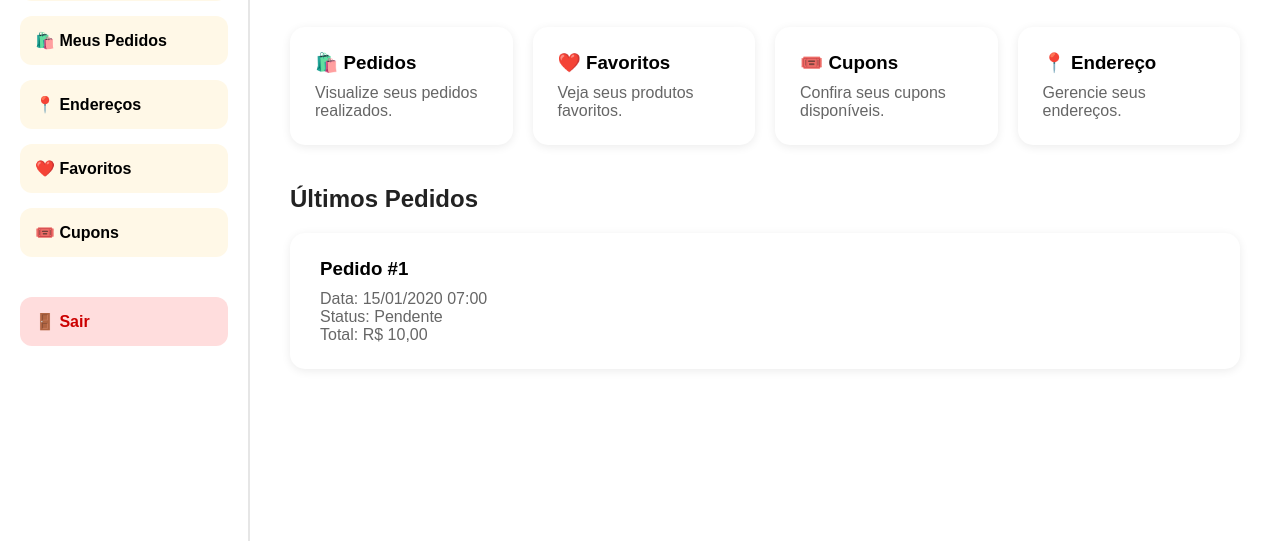
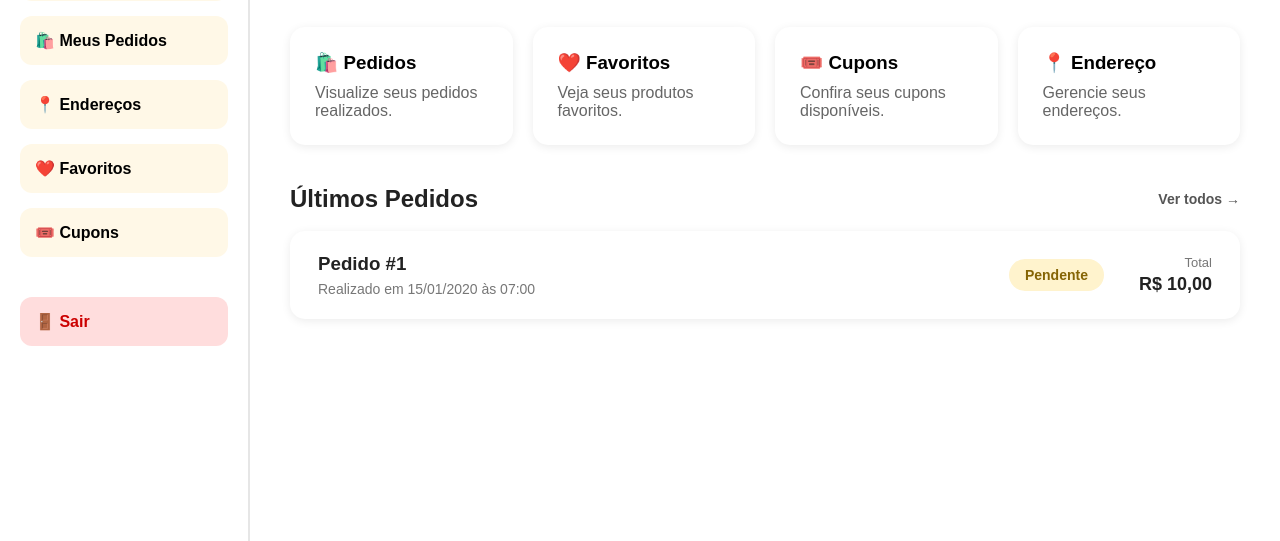
Before and after one commit to FabricioAvelar/pedeaio, a Django app: template apps/usuarios/templates/privado/meus_dados.html in a window 1280 px wide. Shown: the part 279-820 px from the top of the page. Run offline with Django 5.2, Linux system fonts and the light colour scheme; the template is opened without the code that fills it: values that come from a table or form of the project are taken from there, others are empty; tables that the repository leaves empty hold one stand-in row (values such as "Sample post").

Commit message:
Estiliza os pedidos em meus_dados.html

```diff
--- a/apps/usuarios/templates/privado/meus_dados.html
+++ b/apps/usuarios/templates/privado/meus_dados.html
@@ -92,38 +92,77 @@ Meu Perfil
         </section>
 
 
-        <section class="pedidos">
+        <section class="ultimos-pedidos">
+
+    <div class="ultimos-pedidos-cabecalho">
+
         <h2>Últimos Pedidos</h2>
 
+        <a href="{% url 'meus_pedidos' %}">
+            Ver todos →
+        </a>
+
+    </div>
+
     {% if pedidos %}
+
         {% for pedido in pedidos %}
-                    <div class="pedido-card">
+
+            <a
+                href="{% url 'pedido_detalhes' pedido.id %}"
+                class="ultimo-pedido-card"
+            >
+
+                <div class="ultimo-pedido-info">
+
                     <h3>Pedido #{{ pedido.id }}</h3>
+
                     <p>
-                    Data:
-                    {{ pedido.criado_em|date:"d/m/Y H:i" }}
+                        Realizado em
+                        {{ pedido.criado_em|date:"d/m/Y" }}
+                        às
+                        {{ pedido.criado_em|date:"H:i" }}
                     </p>
-                <p>
-                    Status:
+
+                </div>
+
+                <div class="ultimo-pedido-resumo">
+
+                    <span class="pedido-status">
                         {{ pedido.get_status_display }}
-                </p>
-                <p>
-                    Total:
+                    </span>
+
+                    <div class="ultimo-pedido-total">
+
+                        <span>Total</span>
+
+                        <strong>
                             R$ {{ pedido.valor_total }}
-                </p>
+                        </strong>
+
                     </div>
+
+                </div>
+
+            </a>
+
         {% endfor %}
 
     {% else %}
 
-            <div class="pedido-card">
+        <div class="pedido-card pedido-vazio">
+
             <h3>Nenhum pedido encontrado.</h3>
+
             <p>
-                    Quando você realizar uma compra, ela aparecerá aqui.
+                Quando você realizar uma compra,
+                ela aparecerá aqui.
             </p>
+
         </div>
 
     {% endif %}
+
 </section>
 
     </main>
--- a/static/style/perfil.css
+++ b/static/style/perfil.css
@@ -542,3 +542,83 @@ a{
 .pedido-vazio p{
     color: #777;
 }
+
+/* ÚLTIMOS PEDIDOS - MEU PERFIL */
+
+.ultimos-pedidos{
+    max-width: 1000px;
+    margin: 0 auto;
+}
+
+.ultimos-pedidos-cabecalho{
+    display: flex;
+    justify-content: space-between;
+    align-items: center;
+    margin-bottom: 18px;
+}
+
+.ultimos-pedidos-cabecalho h2{
+    color: #222;
+}
+
+.ultimos-pedidos-cabecalho a{
+    font-size: 14px;
+    font-weight: 600;
+    color: #555;
+    transition: 0.2s;
+}
+
+.ultimos-pedidos-cabecalho a:hover{
+    color: #000;
+    transform: translateX(3px);
+}
+
+.ultimo-pedido-card{
+    display: flex;
+    justify-content: space-between;
+    align-items: center;
+    background-color: #fff;
+    padding: 22px 28px;
+    margin-bottom: 15px;
+    border-radius: 15px;
+    box-shadow: 0 2px 10px rgba(0,0,0,0.08);
+    transition: 0.2s;
+}
+
+.ultimo-pedido-card:hover{
+    transform: translateY(-2px);
+    box-shadow: 0 4px 14px rgba(0,0,0,0.10);
+}
+
+.ultimo-pedido-info h3{
+    margin-bottom: 6px;
+    color: #222;
+}
+
+.ultimo-pedido-info p{
+    color: #777;
+    font-size: 14px;
+}
+
+.ultimo-pedido-resumo{
+    display: flex;
+    align-items: center;
+    gap: 35px;
+}
+
+.ultimo-pedido-total{
+    display: flex;
+    flex-direction: column;
+    text-align: right;
+    gap: 4px;
+}
+
+.ultimo-pedido-total span{
+    color: #777;
+    font-size: 13px;
+}
+
+.ultimo-pedido-total strong{
+    color: #222;
+    font-size: 18px;
+}
```
Lines whose indentation alone changed are shown as unchanged.
